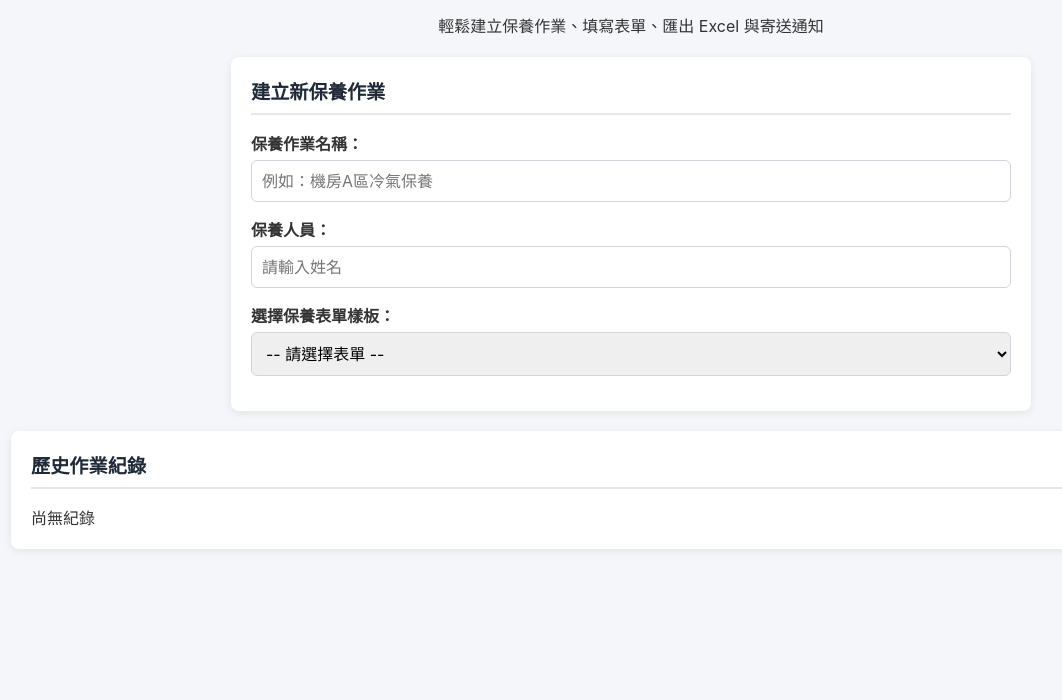
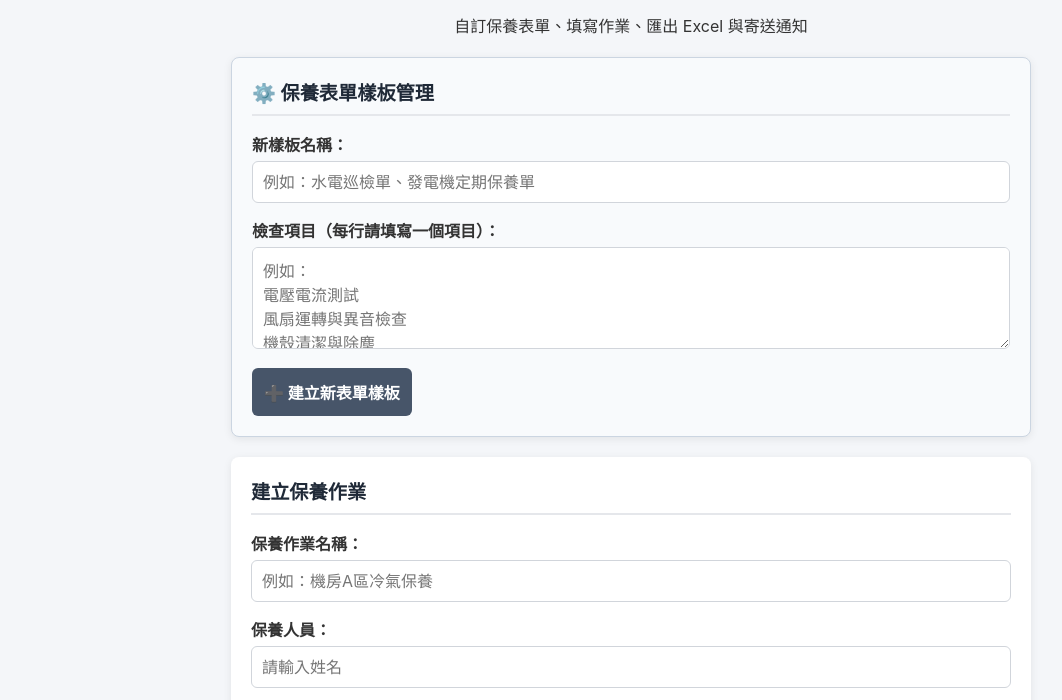
Before and after one commit to dscw514-ui/worktool-web-app, a plain HTML site: page index.html in a window 1280 px wide. Shown: the part 90-790 px from the top of the page, without its empty margins (9-1071 px from the left). Drawn offline with nearby package versions, Linux system fonts and the light colour scheme.

Commit message:
Add files via upload

```diff
--- a/app.js
+++ b/app.js
@@ -1,6 +1,6 @@
-// 定義表單樣板結構
-const templates = {
-  equipment: {
+// 預設樣板（若 LocalStorage 無資料時自動載入）
+const defaultTemplates = {
+  "tpl_1": {
     title: "設備例行保養單",
     items: [
       "外觀清潔與螺絲緊固",
@@ -9,7 +9,7 @@ const templates = {
       "潤滑油/冷卻水添加與更換"
     ]
   },
-  vehicle: {
+  "tpl_2": {
     title: "公務車輛維護檢查單",
     items: [
       "五油三水檢查",
@@ -22,16 +22,96 @@ const templates = {
 
 let currentJobId = null;
 
-// 初始化 EmailJS（若有申請 EmailJS，可在此處輸入您的 Public Key）
-// emailjs.init("YOUR_PUBLIC_KEY");
+// 取得當前所有樣板 (從 LocalStorage 或 預設值)
+function getTemplates() {
+  const stored = localStorage.getItem("custom_templates");
+  if (!stored) {
+    localStorage.setItem("custom_templates", JSON.stringify(defaultTemplates));
+    return defaultTemplates;
+  }
+  return JSON.parse(stored);
+}
+
+// 新增自訂樣板
+function addCustomTemplate() {
+  const title = document.getElementById("newTemplateTitle").value.trim();
+  const itemsText = document.getElementById("newTemplateItems").value.trim();
+
+  if (!title || !itemsText) {
+    alert("請填寫「樣板名稱」與「檢查項目」！");
+    return;
+  }
+
+  // 將多行文字轉為陣列，過濾空白行
+  const items = itemsText.split("\n").map(item => item.trim()).filter(item => item.length > 0);
+
+  if (items.length === 0) {
+    alert("請至少輸入一個檢查項目！");
+    return;
+  }
+
+  const templates = getTemplates();
+  const newKey = "tpl_" + Date.now();
+
+  templates[newKey] = {
+    title: title,
+    items: items
+  };
+
+  localStorage.setItem("custom_templates", JSON.stringify(templates));
+
+  // 清空輸入框並刷新下拉選單
+  document.getElementById("newTemplateTitle").value = "";
+  document.getElementById("newTemplateItems").value = "";
+  alert(`成功新增樣板：「${title}」！`);
+  loadTemplateDropdown();
+}
+
+// 刪除選中的樣板
+function deleteSelectedTemplate() {
+  const select = document.getElementById("templateSelect");
+  const key = select.value;
+
+  if (!key) {
+    alert("請先選擇要刪除的樣板！");
+    return;
+  }
+
+  const templates = getTemplates();
+  const title = templates[key] ? templates[key].title : "";
+
+  if (confirm(`確定要刪除「${title}」樣板嗎？`)) {
+    delete templates[key];
+    localStorage.setItem("custom_templates", JSON.stringify(templates));
+    loadTemplateDropdown();
+    document.getElementById("formContainer").style.display = "none";
+    alert("樣板已刪除！");
+  }
+}
+
+// 載入樣板到下拉選單
+function loadTemplateDropdown() {
+  const select = document.getElementById("templateSelect");
+  const templates = getTemplates();
+
+  select.innerHTML = '<option value="">-- 請選擇表單 --</option>';
+
+  for (const [key, tpl] of Object.entries(templates)) {
+    const opt = document.createElement("option");
+    opt.value = key;
+    opt.textContent = tpl.title;
+    select.appendChild(opt);
+  }
+}
 
 // 選擇樣板後呈現動態表單
 function renderDynamicForm() {
-  const type = document.getElementById("templateSelect").value;
+  const key = document.getElementById("templateSelect").value;
   const container = document.getElementById("formContainer");
   const fields = document.getElementById("dynamicFields");
+  const templates = getTemplates();
 
-  if (!type || !templates[type]) {
+  if (!key || !templates[key]) {
     container.style.display = "none";
     return;
   }
@@ -39,12 +119,12 @@ function renderDynamicForm() {
   container.style.display = "block";
   fields.innerHTML = "";
 
-  const template = templates[type];
+  const template = templates[key];
   template.items.forEach((item, index) => {
     const itemDiv = document.createElement("div");
     itemDiv.className = "check-item";
     itemDiv.innerHTML = `
-      <span>${index + 1}.${item}</span>
+      <span>${index + 1}. ${item}</span>
       <div class="check-options">
         <label><input type="radio" name="item_${index}" value="合格" checked> 合格</label>
         <label><input type="radio" name="item_${index}" value="異常"> 異常</label>
@@ -61,8 +141,9 @@ function renderDynamicForm() {
 
 // 收集當前表單資料
 function getFormData(status = "進行中") {
-  const type = document.getElementById("templateSelect").value;
-  const template = templates[type];
+  const key = document.getElementById("templateSelect").value;
+  const templates = getTemplates();
+  const template = templates[key];
 
   const results = template ? template.items.map((item, index) => {
     const selected = document.querySelector(`input[name="item_${index}"]:checked`);
@@ -139,7 +220,7 @@ function finishJob() {
   localStorage.setItem("maintenance_records", JSON.stringify(records));
   loadHistory();
 
-  // 2. 匯出 Excel (使用 SheetJS)
+  // 2. 匯出 Excel
   exportToExcel(data);
 
   // 3. 寄送 Email 通知
@@ -172,11 +253,10 @@ function exportToExcel(data) {
 
 // 寄送 Email 邏輯
 function sendEmailNotification(data) {
-  const targetEmail = "manager@example.com"; // 預設收件者 Email (可自訂)
+  const targetEmail = "manager@example.com";
 
-  // 方法 A: 呼叫客戶端預設 Email 軟體 (mailto:)
-  const subject = encodeURIComponent(`[保養完成通知] ${data.jobTitle} -${data.inspector}`);
-  const bodyDetails = data.results.map((r, i) => `${i+1}. ${r.checkItem}:${r.result}`).join("\n");
+  const subject = encodeURIComponent(`[保養完成通知] ${data.jobTitle} - ${data.inspector}`);
+  const bodyDetails = data.results.map((r, i) => `${i+1}. ${r.checkItem}: ${r.result}`).join("\n");
   const body = encodeURIComponent(
     `保養作業已順利完成！\n\n` +
     `作業名稱：${data.jobTitle}\n` +
@@ -188,19 +268,10 @@ function sendEmailNotification(data) {
   );
 
   window.location.href = `mailto:${targetEmail}?subject=${subject}&body=${body}`;
-
-  /*
-  // 方法 B: 若要背景自動寄信，需先申請 EmailJS 並取消此區塊註解：
-  emailjs.send("YOUR_SERVICE_ID", "YOUR_TEMPLATE_ID", {
-    to_email: targetEmail,
-    job_title: data.jobTitle,
-    inspector: data.inspector,
-    remarks: data.remarks
-  }).then(() => {
-    alert("郵件已自動發送！");
-  });
-  */
 }
 
 // 頁面載入時初始化
-document.addEventListener("DOMContentLoaded", loadHistory);
+document.addEventListener("DOMContentLoaded", () => {
+  loadTemplateDropdown();
+  loadHistory();
+});
--- a/index.html
+++ b/index.html
@@ -14,12 +14,26 @@
   <div class="container">
     <header>
       <h1>🛠️ 保養作業管理系統</h1>
-      <p>輕鬆建立保養作業、填寫表單、匯出 Excel 與寄送通知</p>
+      <p>自訂保養表單、填寫作業、匯出 Excel 與寄送通知</p>
     </header>
 
-    <!-- 新增作業與選取樣板區域 -->
+    <!-- 區塊一：自訂保養樣板管理 (可新增/刪除樣板) -->
+    <section class="card" style="background-color: #f8fafc; border: 1px solid #cbd5e1;">
+      <h2>⚙️ 保養表單樣板管理</h2>
+      <div class="form-group">
+        <label for="newTemplateTitle">新樣板名稱：</label>
+        <input type="text" id="newTemplateTitle" placeholder="例如：水電巡檢單、發電機定期保養單">
+      </div>
+      <div class="form-group">
+        <label for="newTemplateItems">檢查項目（每行請填寫一個項目）：</label>
+        <textarea id="newTemplateItems" rows="4" placeholder="例如：&#10;電壓電流測試&#10;風扇運轉與異音檢查&#10;機殼清潔與除塵"></textarea>
+      </div>
+      <button type="button" class="btn btn-save" style="background-color: #475569;" onclick="addCustomTemplate()">➕ 建立新表單樣板</button>
+    </section>
+
+    <!-- 區塊二：建立新保養作業 -->
     <section class="card">
-      <h2>建立新保養作業</h2>
+      <h2>建立保養作業</h2>
       <div class="form-group">
         <label for="jobTitle">保養作業名稱：</label>
         <input type="text" id="jobTitle" placeholder="例如：機房A區冷氣保養">
@@ -30,15 +44,16 @@
       </div>
       <div class="form-group">
         <label for="templateSelect">選擇保養表單樣板：</label>
-        <select id="templateSelect" onchange="renderDynamicForm()">
-          <option value="">-- 請選擇表單 --</option>
-          <option value="equipment">設備例行保養單</option>
-          <option value="vehicle">公務車輛維護檢查單</option>
-        </select>
+        <div style="display: flex; gap: 10px;">
+          <select id="templateSelect" onchange="renderDynamicForm()" style="flex: 1;">
+            <option value="">-- 請選擇表單 --</option>
+          </select>
+          <button type="button" class="btn" style="background-color: #ef4444; color: white; width: auto; padding: 0 15px;" onclick="deleteSelectedTemplate()">🗑️ 刪除此樣板</button>
+        </div>
       </div>
-    </div>
+    </section>
 
-    <!-- 動態表單填寫區域 -->
+    <!-- 區塊三：動態表單填寫區域 -->
     <section class="card" id="formContainer" style="display: none;">
       <h2>保養檢查表單</h2>
       <form id="maintenanceForm">
@@ -56,7 +71,7 @@
       </form>
     </section>
 
-    <!-- 歷史紀錄 -->
+    <!-- 區塊四：歷史紀錄 -->
     <section class="card">
       <h2>歷史作業紀錄</h2>
       <div id="historyList">尚無紀錄</div>
```
